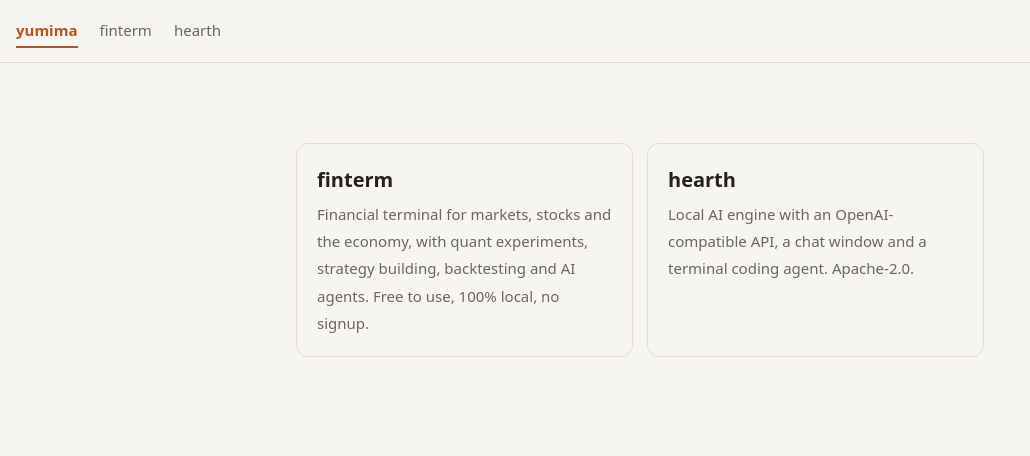
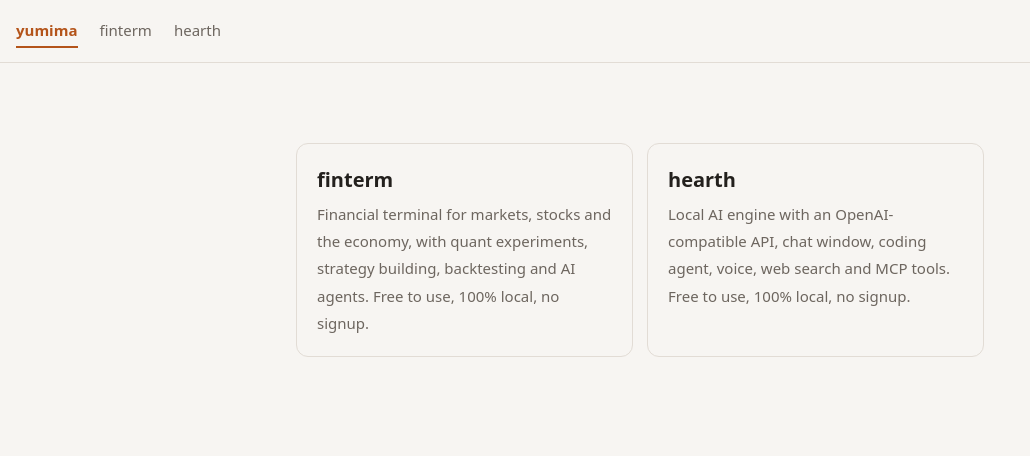
Before and after one commit to yumima/yumima.github.io, a plain HTML site: page index.html in a window 1280 px wide. Shown: the whole page, without its empty margins (0-1030 px from the left). Drawn offline with Linux system fonts and the light colour scheme.

Commit message:
hearth card: what it does, shorter
Co-Authored-By: Claude Opus 5.5 <noreply@anthropic.com>

```diff
--- a/index.html
+++ b/index.html
@@ -12,7 +12,7 @@
 <main>
   <div class="cards">
     <a href="/finterm/"><b>finterm</b><span>Financial terminal for markets, stocks and the economy, with quant experiments, strategy building, backtesting and AI agents. Free to use, 100% local, no signup.</span></a>
-    <a href="/hearth/"><b>hearth</b><span>Local AI engine with an OpenAI-compatible API, a chat window and a terminal coding agent. Apache-2.0.</span></a>
+    <a href="/hearth/"><b>hearth</b><span>Local AI engine with an OpenAI-compatible API, chat window, coding agent, voice, web search and MCP tools. Free to use, 100% local, no signup.</span></a>
   </div>
 </main>
 </body>
```
